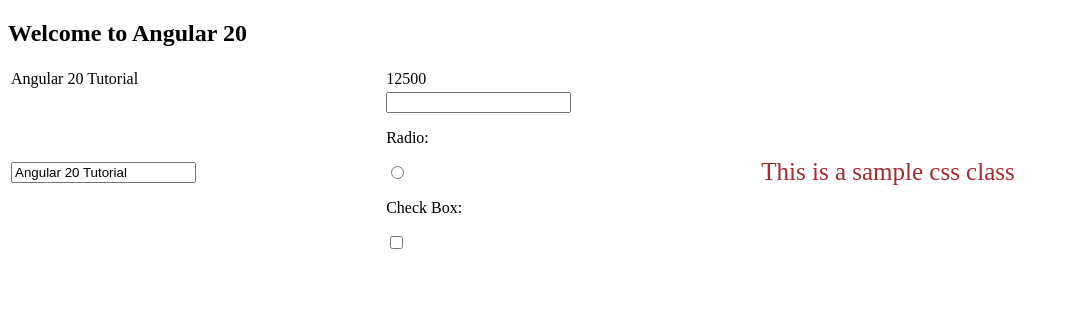
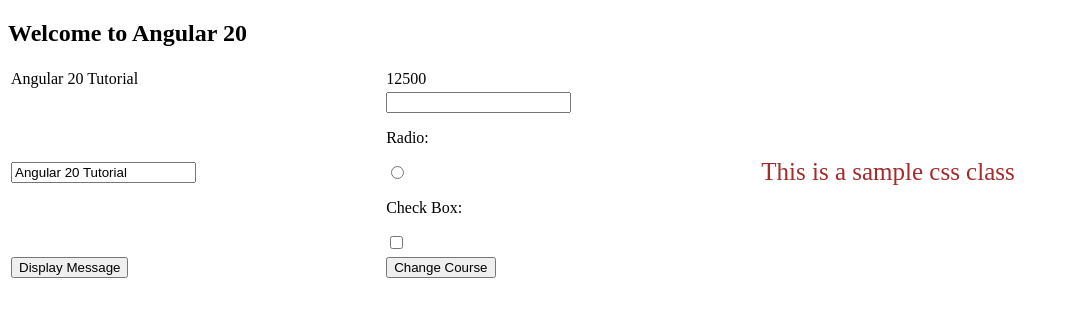
Before and after one commit to sumitbasu116/angular20Tutorial, an Angular app: page / in a window 1280 px wide. Shown: the top 316 px of the page, without its empty margins (0-1068 px from the left). Built offline with nearby package versions, Linux system fonts and the light colour scheme.

Commit message:
event binding part1

```diff
--- a/src/app/components/data-binding/data-binding.html
+++ b/src/app/components/data-binding/data-binding.html
@@ -25,4 +25,12 @@
             <p [class]="myClassName">This is a sample css class</p>
         </td>
     </tr>
+    <tr>
+        <td>
+            <button (click)="showAlert()">Display Message</button>
+        </td>
+        <td>
+            <button (click)="changeCourse()">Change Course</button>
+        </td>
+    </tr>
 </table>
--- a/src/app/components/data-binding/data-binding.ts
+++ b/src/app/components/data-binding/data-binding.ts
@@ -20,6 +20,14 @@ export class DataBinding {
 
   myClassName: string = 'myColor';
 
+  showAlert(){
+    alert("This is Angular 20 Tutorial");
+  }
+
+  changeCourse(){
+    this.courseName = "React JS Tutorial";
+  }
+
   constructor(){
 
   }
```
